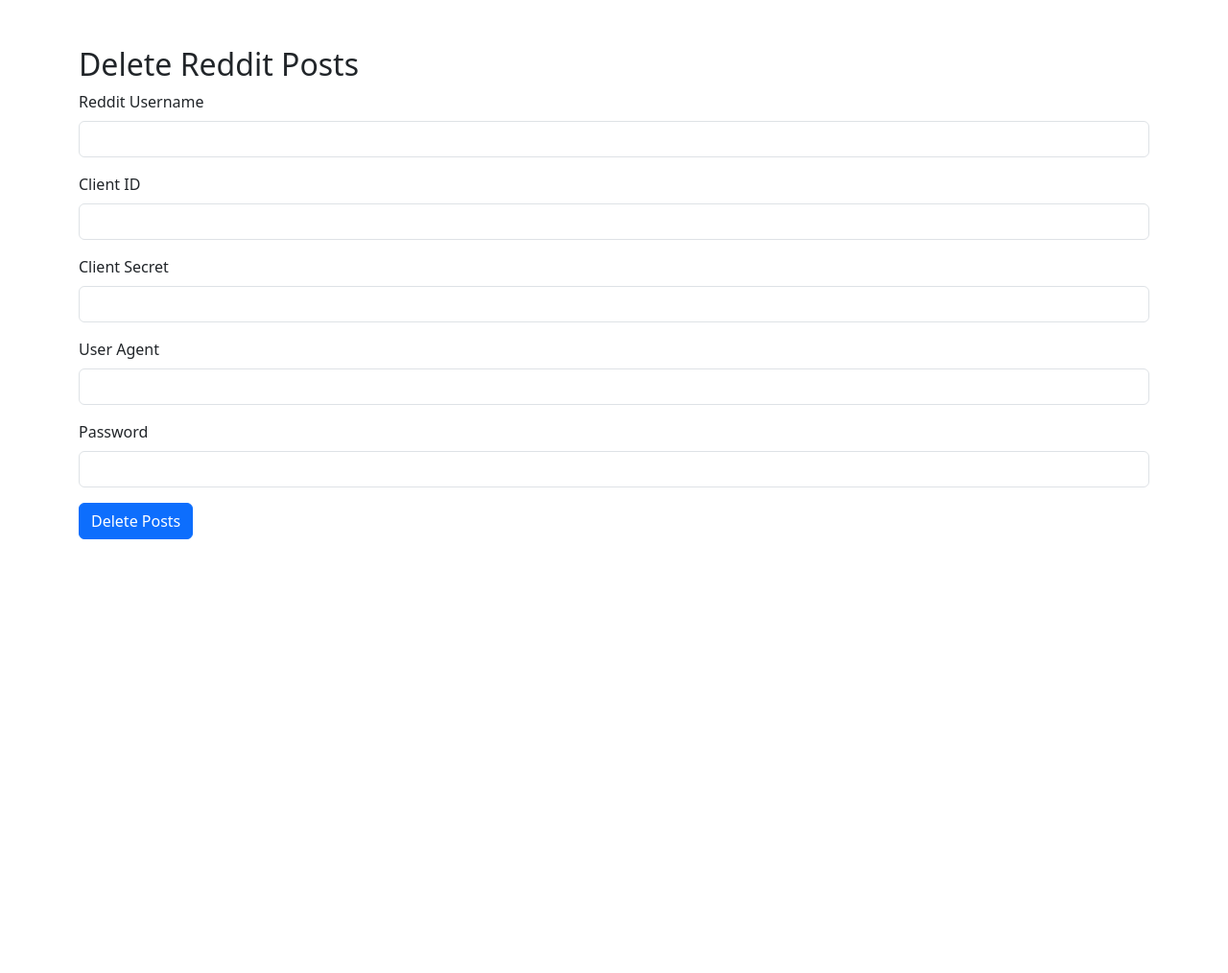
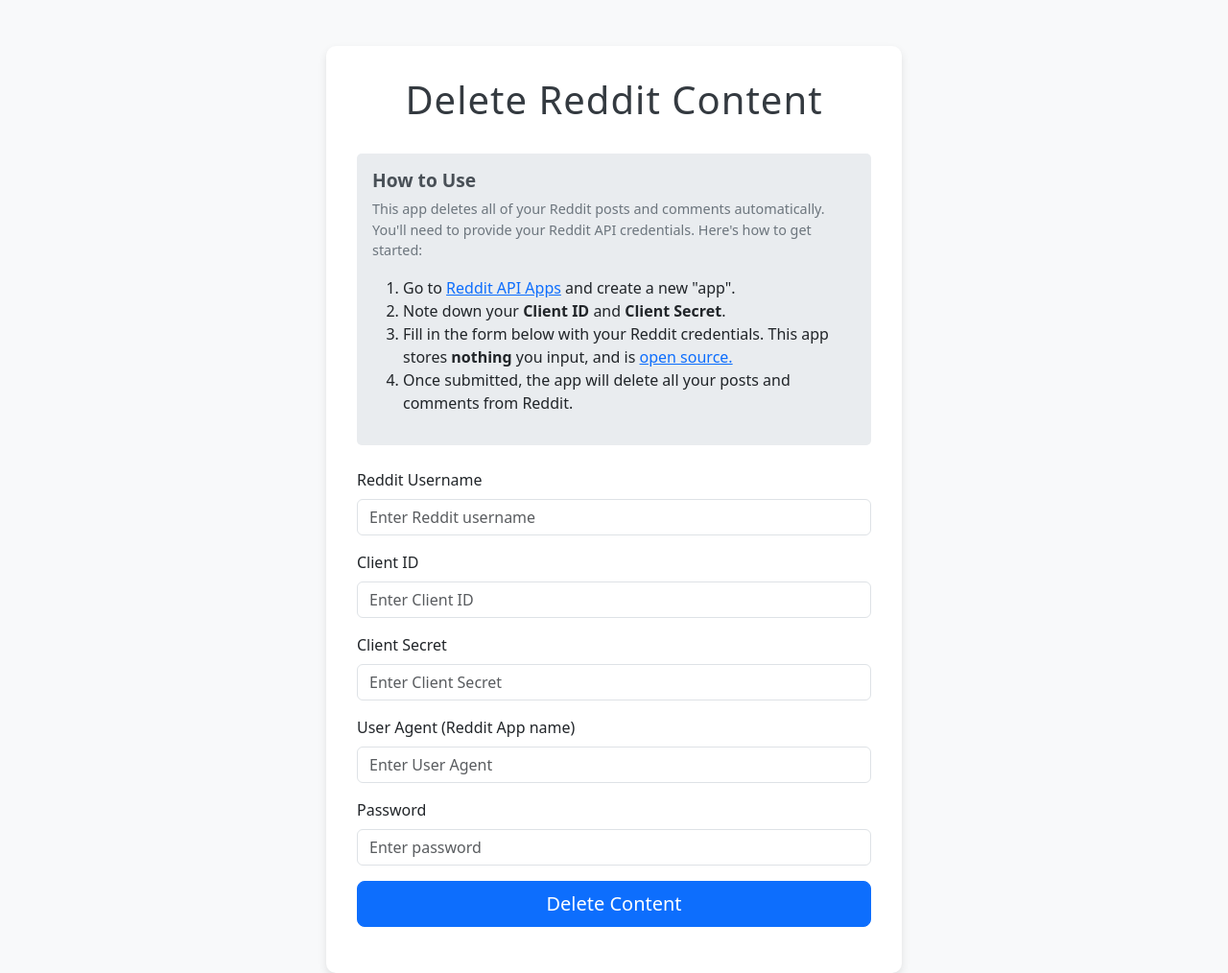
Before and after one commit to NelsonScott/reddit-cleanup-app, a Django app: page /delete/ in a window 1280 px wide. Shown: the whole page at 96% size. Before the commit the page ends 562 px from the top, so only its background shows below. Run offline with Django 5.2, Linux system fonts and the light colour scheme.

Commit message:
improve styling a bit; and add info to the user

```diff
--- a/reddit_cleaner/delete_posts/templates/delete_posts/index.html
+++ b/reddit_cleaner/delete_posts/templates/delete_posts/index.html
@@ -1,5 +1,44 @@
 <head>
     <link href="https://cdn.jsdelivr.net/npm/bootstrap@5.3.0/dist/css/bootstrap.min.css" rel="stylesheet">
+    <style>
+        body {
+            background-color: #f8f9fa;
+        }
+        .form-container {
+            max-width: 600px;
+            margin: 0 auto;
+            padding: 2rem;
+            background-color: #ffffff;
+            border-radius: 10px;
+            box-shadow: 0 4px 8px rgba(0, 0, 0, 0.1);
+        }
+        h2 {
+            text-align: center;
+            margin-bottom: 2rem;
+            font-size: 2rem;
+            color: #343a40;
+            font-weight: 600;
+            letter-spacing: 1px;
+        }
+        .instructions {
+            background-color: #e9ecef;
+            padding: 1rem;
+            border-radius: 5px;
+            margin-bottom: 1.5rem;
+        }
+        .instructions h5 {
+            font-size: 1.2rem;
+            font-weight: bold;
+            color: #495057;
+        }
+        .instructions p {
+            font-size: 0.9rem;
+            color: #6c757d;
+        }
+        .btn-primary {
+            width: 100%;
+        }
+    </style>
 </head>
 
 <body>
@@ -14,36 +53,56 @@
     {% endif %}
 
     <div class="container mt-5">
-        <h2>Delete Reddit Posts</h2>
+        <div class="form-container">
+            <!-- Updated title -->
+            <h2 class="display-6">Delete Reddit Content</h2>
+
+            <!-- Instructions section -->
+            <div class="instructions">
+                <h5>How to Use</h5>
+                <p>
+                    This app deletes all of your Reddit posts and comments automatically.
+                    You'll need to provide your Reddit API credentials. Here's how to get started:
+                </p>
+                <ol>
+                    <li>Go to <a href="https://www.reddit.com/prefs/apps" target="_blank">Reddit API Apps</a> and create a new "app".</li>
+                    <li>Note down your <strong>Client ID</strong> and <strong>Client Secret</strong>.</li>
+                    <li>Fill in the form below with your Reddit credentials. This app stores <strong>nothing</strong> you input, and is <a href="https://github.com/NelsonScott/reddit-cleanup-app">open source.</a></li>
+                    <li>Once submitted, the app will delete all your posts and comments from Reddit.</li>
+                </ol>
+            </div>
+
+            <!-- Form -->
             <form method="post">
                 {% csrf_token %}
 
                 <div class="mb-3">
                     <label for="reddit_username" class="form-label">Reddit Username</label>
-                <input type="text" class="form-control" id="reddit_username" name="reddit_username">
+                    <input type="text" class="form-control" id="reddit_username" name="reddit_username" placeholder="Enter Reddit username" required>
                 </div>
 
                 <div class="mb-3">
                     <label for="client_id" class="form-label">Client ID</label>
-                <input type="text" class="form-control" id="client_id" name="client_id">
+                    <input type="text" class="form-control" id="client_id" name="client_id" placeholder="Enter Client ID" required>
                 </div>
 
                 <div class="mb-3">
                     <label for="client_secret" class="form-label">Client Secret</label>
-                <input type="text" class="form-control" id="client_secret" name="client_secret">
+                    <input type="text" class="form-control" id="client_secret" name="client_secret" placeholder="Enter Client Secret" required>
                 </div>
 
                 <div class="mb-3">
-                <label for="user_agent" class="form-label">User Agent</label>
-                <input type="text" class="form-control" id="user_agent" name="user_agent">
+                    <label for="user_agent" class="form-label">User Agent (Reddit App name)</label>
+                    <input type="text" class="form-control" id="user_agent" name="user_agent" placeholder="Enter User Agent" required>
                 </div>
 
                 <div class="mb-3">
                     <label for="password" class="form-label">Password</label>
-                <input type="password" class="form-control" id="password" name="password">
+                    <input type="password" class="form-control" id="password" name="password" placeholder="Enter password" required>
                 </div>
 
-            <button type="submit" class="btn btn-primary">Delete Posts</button>
+                <button type="submit" class="btn btn-primary btn-lg">Delete Content</button>
             </form>
         </div>
+    </div>
 </body>
```
Lines whose indentation alone changed are shown as unchanged.
